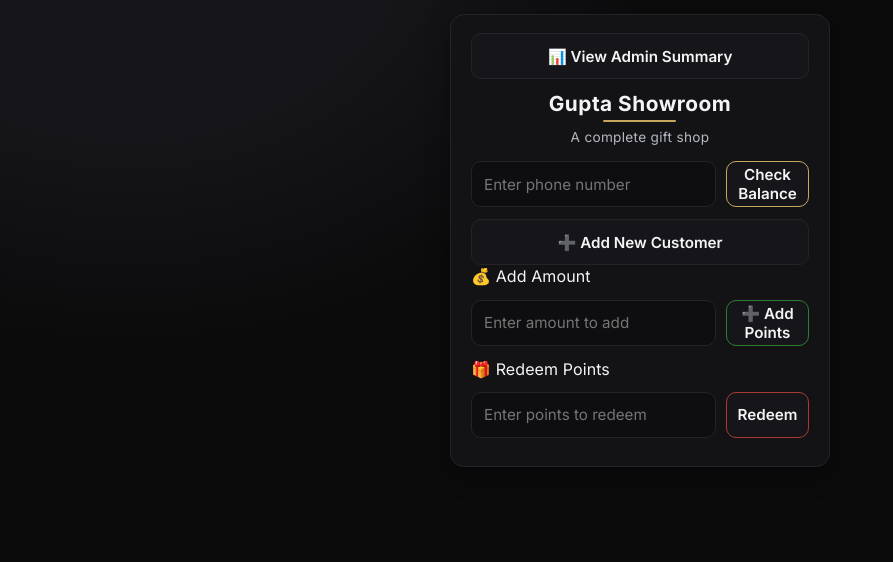
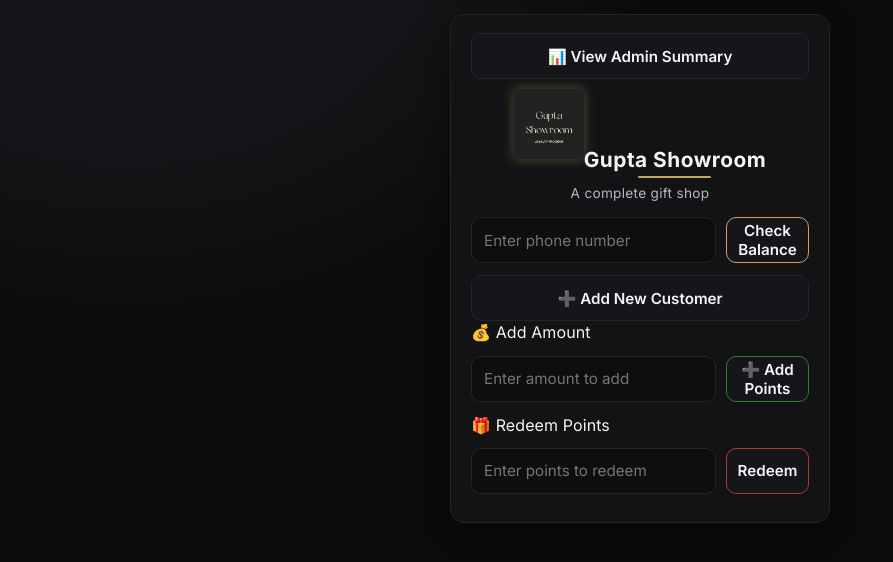
Before and after one commit to aashna1301/loyalty-frontend, a React (Create React App) app: page / in a window 1280 px wide. Shown: the top 562 px of the page, without its empty margins (0-893 px from the left). Built offline with nearby package versions, Linux system fonts and the light colour scheme.

Commit message:
Added and updated the front end

```diff
--- a/src/App.css
+++ b/src/App.css
@@ -97,6 +97,15 @@
   color: var(--subtext);
   letter-spacing: 0.3px;
 }
+
+.app-logo {
+  width: 70px;
+  height: 70px;
+  object-fit: contain;
+  margin-bottom: 8px;
+  filter: drop-shadow(0 0 6px rgba(199, 167, 91, 0.4));
+}
+
 
 /* === INPUT GROUP === */
 .input-group {
--- a/src/App.js
+++ b/src/App.js
@@ -2,6 +2,7 @@
 import axios from "axios";
 import "./App.css";
 import AdminSummary from "./AdminSummary";
+import logo from "./assets/logo.png";
 
 function App() {
   const [phone, setPhone] = useState("");
@@ -14,14 +15,17 @@
   const [newPhone, setNewPhone] = useState("");
   const [showAdmin, setShowAdmin] = useState(false);
 
+  const backendURL = "https://loyalty-backend-zhzw.onrender.com/api";
+
+  // message auto-hide after 3 sec
   useEffect(() => {
     if (message) {
       const timer = setTimeout(() => setMessage(""), 3000);
       return () => clearTimeout(timer);
     }
   }, [message]);
-  const backendURL = "https://loyalty-backend-zhzw.onrender.com/api";
 
+  // Fetch customer by phone
   const handleFetch = async () => {
     try {
       const res = await axios.get(`${backendURL}/customer/${phone}`);
@@ -38,6 +42,7 @@
     }
   };
 
+  // Add points
   const handleAddPoints = async () => {
     if (!addAmount || !phone) {
       setMessage("⚠️ Please enter phone number and amount");
@@ -49,6 +54,7 @@
         phone,
         amount: Number(addAmount),
       });
+
       setMessage("✅ Points added successfully!");
       handleFetch();
       setAddAmount("");
@@ -58,6 +64,7 @@
     }
   };
 
+  // Redeem points
   const handleRedeem = async () => {
     if (!redeemPoints || !phone) {
       setMessage("⚠️ Please enter phone number and points");
@@ -69,6 +76,7 @@
         phone,
         points: Number(redeemPoints),
       });
+
       setMessage("🎁 Points redeemed successfully!");
       handleFetch();
       setRedeemPoints("");
@@ -78,12 +86,14 @@
     }
   };
 
+  // Create new customer
   const handleCreateCustomer = async () => {
     try {
       await axios.post(`${backendURL}/customers`, {
         name: newName,
         phone: newPhone,
       });
+
       setMessage(`🎉 New customer added: ${newName}`);
       setNewName("");
       setNewPhone("");
@@ -96,7 +106,7 @@
   return (
     <div className="container">
       <div className="card">
-      {/* toggle button always visible */}
+        {/* Toggle admin summary */}
         <button
           className="secondary-btn"
           onClick={() => setShowAdmin(!showAdmin)}
@@ -105,16 +115,19 @@
           {showAdmin ? "🏠 Back to Loyalty App" : "📊 View Admin Summary"}
         </button>
 
-      {/* conditional rendering for admin vs loyalty view */}
+        {/* Admin View */}
         {showAdmin ? (
           <AdminSummary />
         ) : (
           <>
+            {/* HEADER WITH LOGO */}
             <div className="header">
+              <img src={logo} alt="Shop Logo" className="app-logo" />
               <h1 className="shop-name">Gupta Showroom</h1>
               <p className="tagline">A complete gift shop</p>
             </div>
 
+            {/* Phone number input */}
             <div className="input-group">
               <input
                 type="tel"
@@ -134,6 +147,7 @@
               ➕ Add New Customer
             </button>
 
+            {/* Customer Card */}
             {customer && (
               <div className="customer-card">
                 <h2>{customer.name}</h2>
@@ -142,7 +156,7 @@
               </div>
             )}
 
-              {/* Add Points Section */}
+            {/* ADD AMOUNT */}
             <div className="section-group">
               <label className="section-label">💰 Add Amount</label>
               <div className="input-group">
@@ -159,7 +173,7 @@
               </div>
             </div>
 
-              {/* Redeem Points Section */}
+            {/* REDEEM POINTS */}
             <div className="section-group">
               <label className="section-label">🎁 Redeem Points</label>
               <div className="input-group">
@@ -176,7 +190,7 @@
               </div>
             </div>
 
-
+            {/* Message area */}
             {message && (
               <p key={message} className="message fade-in">
                 {message}
@@ -186,12 +200,14 @@
         )}
       </div>
 
-    {/* modal for new customer */}
+      {/* Add New Customer MODAL */}
       {showModal && (
         <div className="modal-overlay" onClick={() => setShowModal(false)}>
           <div className="modal-card" onClick={(e) => e.stopPropagation()}>
             <h2>Add New Customer</h2>
-      <p className="modal-subtext">Fill the details below to register a new customer.</p>
+            <p className="modal-subtext">
+              Fill the details below to register a new customer.
+            </p>
             <input
               type="text"
               placeholder="Customer Name"
@@ -205,6 +221,7 @@
               value={newPhone}
               onChange={(e) => setNewPhone(e.target.value)}
             />
+
             <div className="modal-buttons">
               <button className="success-btn" onClick={handleCreateCustomer}>
                 💾 Save
```
Also changed, not shown: src/assets/logo.png (added). Lines whose indentation alone changed are shown as unchanged.
